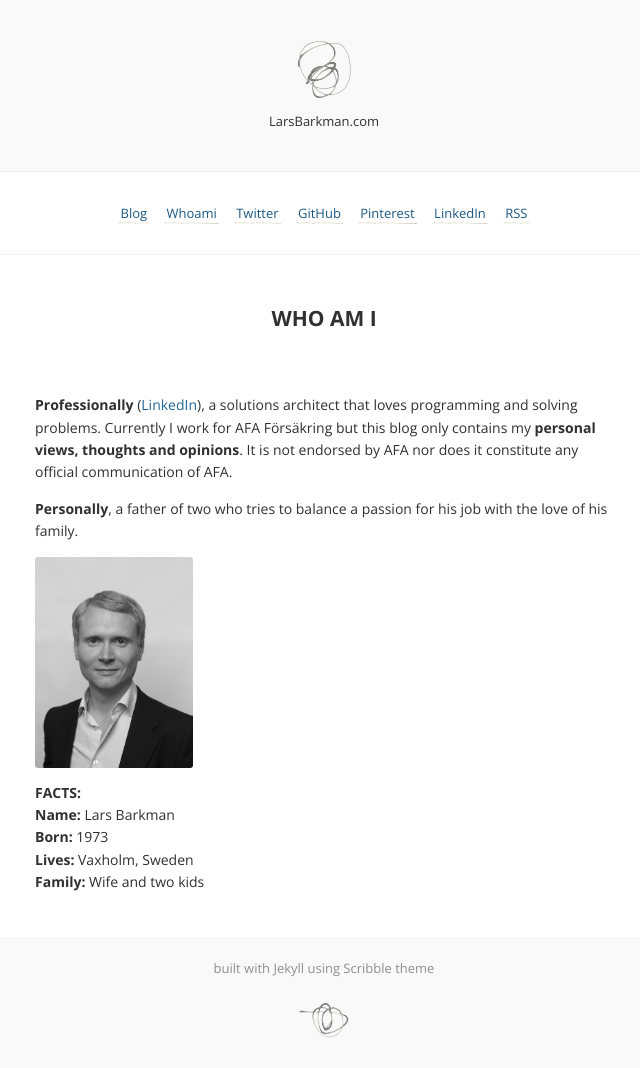
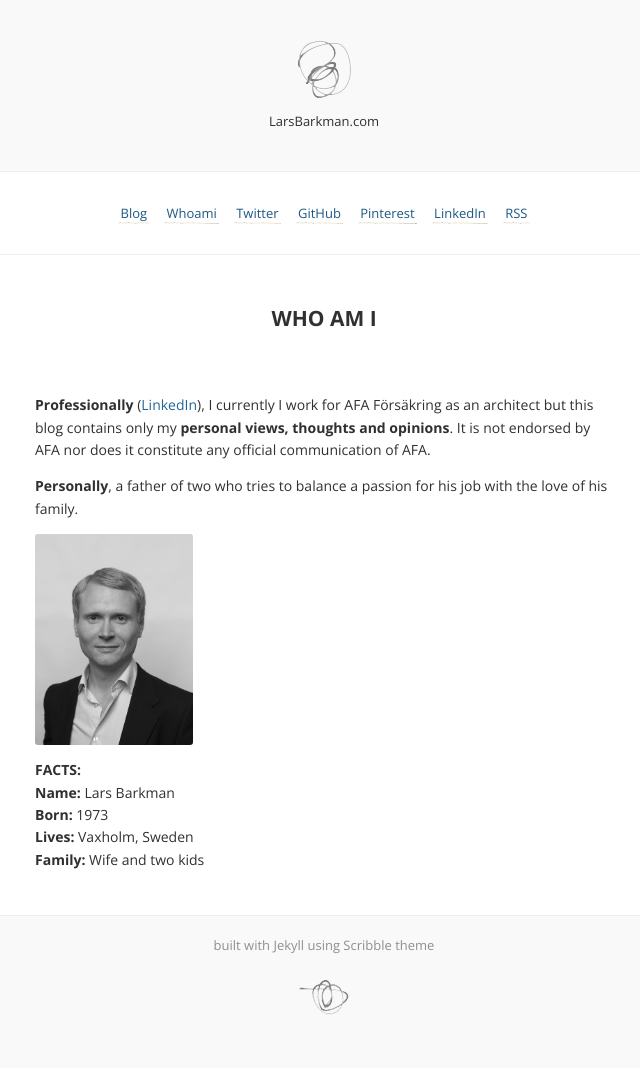
Before and after one commit to LarsBarkman/LarsBarkman.github.io, a Jekyll site: the page built from Whoami.md, in a window 1280 px wide. Shown: the whole page, without its empty margins (316-956 px from the left). Built offline with Jekyll 4.4.1, drawn with Linux system fonts in a browser that asks for light colours; Markdown is read by kramdown in place of the engine named in the settings; comment, search, counter and statistics services are not loaded; after the commit the page ends 1045 px from its top, so only the background shows below that.

```diff
--- a/Whoami.md
+++ b/Whoami.md
@@ -3,7 +3,7 @@ layout: page
 title: Who Am I
 ---
 
-**Professionally** ([LinkedIn](https://se.linkedin.com/in/larsbarkman)), a solutions architect that loves programming and solving problems. Currently I work for AFA Försäkring but this blog only contains my **personal views, thoughts and opinions**. It is not endorsed by AFA nor does it constitute any official communication of AFA.
+**Professionally** ([LinkedIn](https://se.linkedin.com/in/larsbarkman)), I currently I work for AFA Försäkring as an architect but this blog contains only my **personal views, thoughts and opinions**. It is not endorsed by AFA nor does it constitute any official communication of AFA.
 
 **Personally**, a father of two who tries to balance a passion for his job with the love of his family.
 
```
